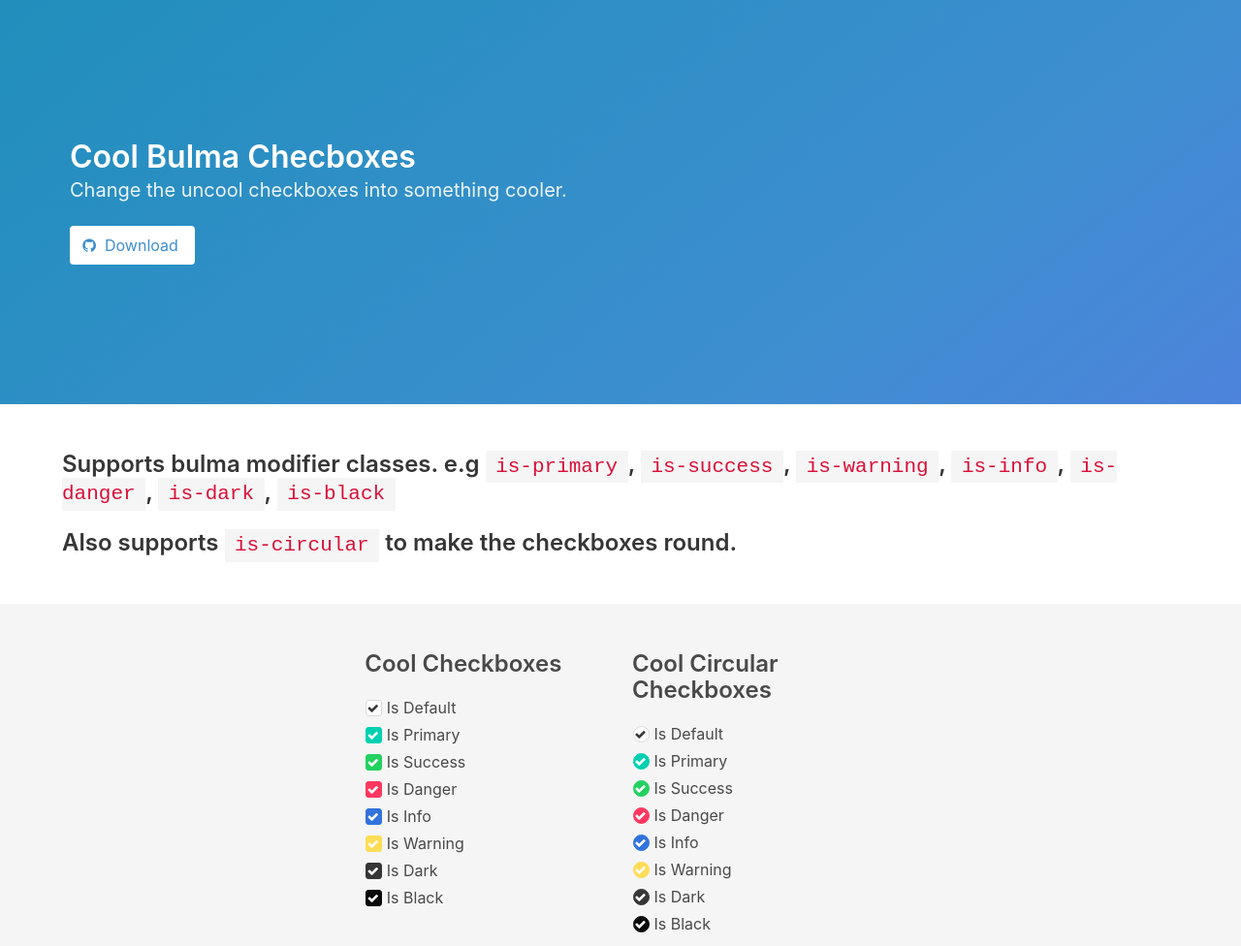
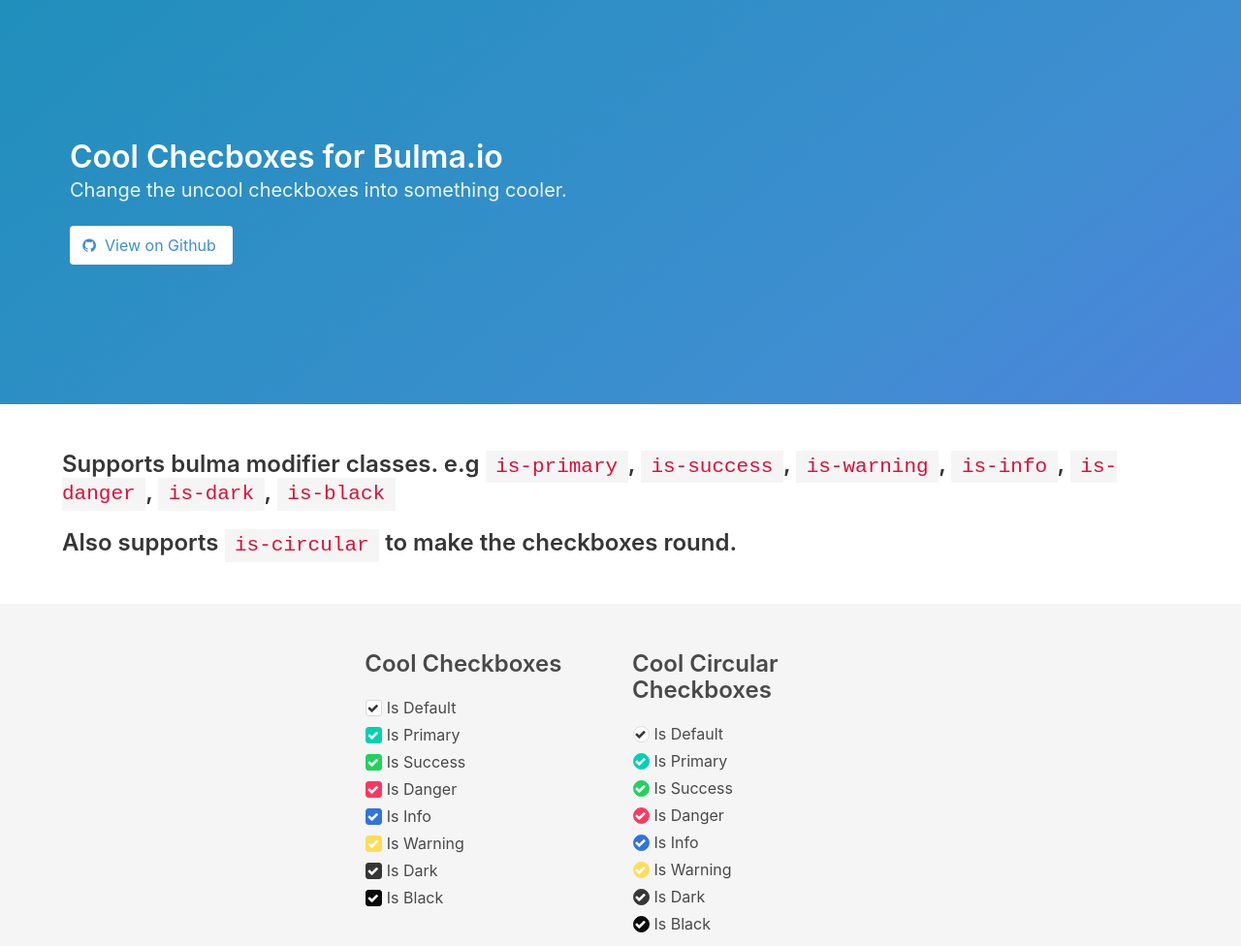
Before and after one commit to hunzaboy/Cool-Checkboxes-for-Bulma.io, a plain HTML site: page index.html in a window 1280 px wide. Shown: the top 976 px of the page at 97% size. Drawn offline with nearby package versions, Linux system fonts and the light colour scheme.

Commit message:
fixed typo

```diff
--- a/index.html
+++ b/index.html
@@ -14,13 +14,13 @@
     <section class="hero is-medium is-info is-bold">
         <div class="hero-body">
             <div class="container">
-                <h1 class="title">Cool Bulma Checboxes</h1>
+                <h1 class="title">Cool Checboxes for <a href="http://bulma.io" target="_blank">Bulma.io</a></h1>
                 <h2 class="subtitle">Change the uncool checkboxes into something cooler.</h2>
                 <a class="button is-info is-inverted" href="https://github.com/hunzaboy/Cool-Checkboxes-for-Bulma.io">
                     <span class="icon">
                         <i class="fa fa-github"></i>
                     </span>
-                    <span>Download</span>
+                    <span>View on Github</span>
                 </a>
             </div>
         </div>
```
